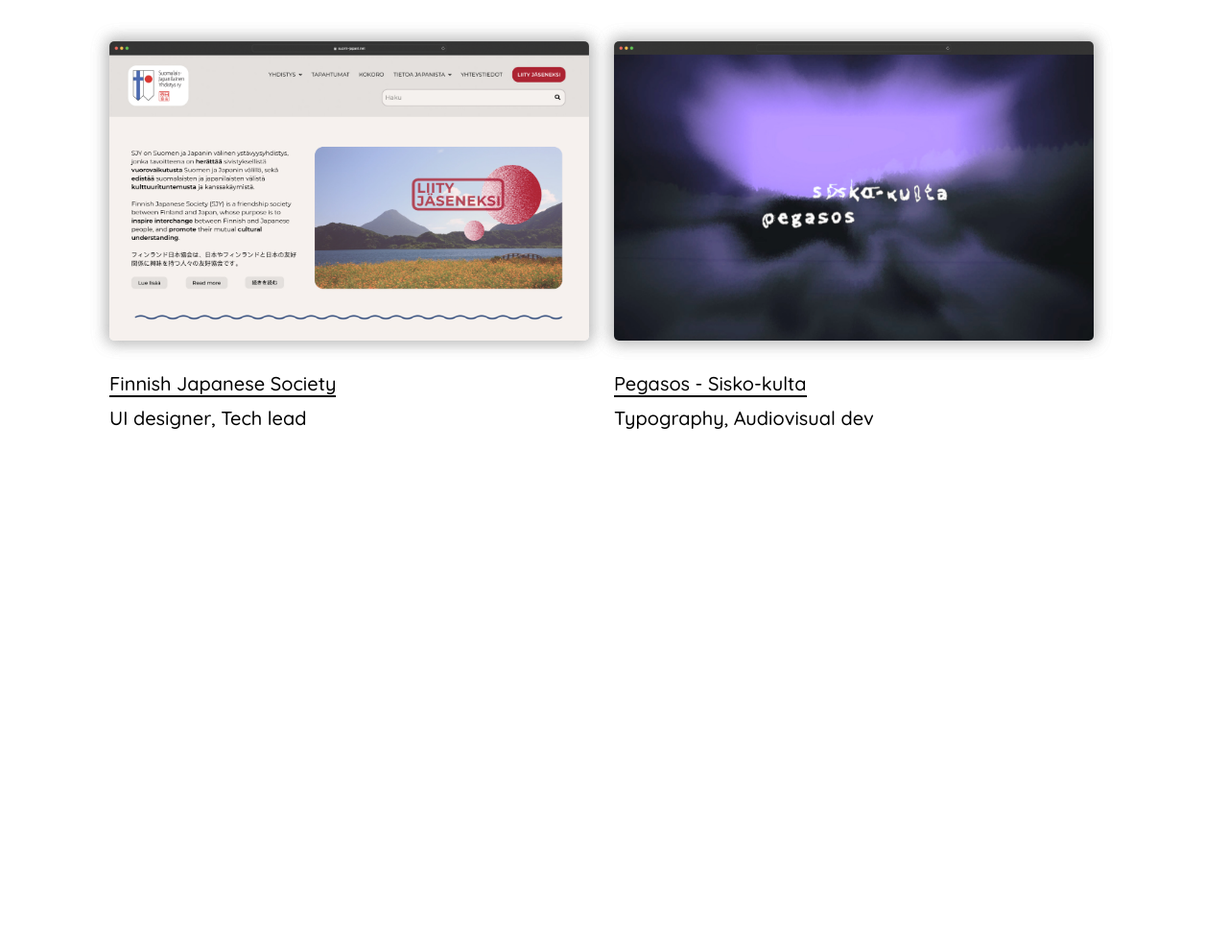
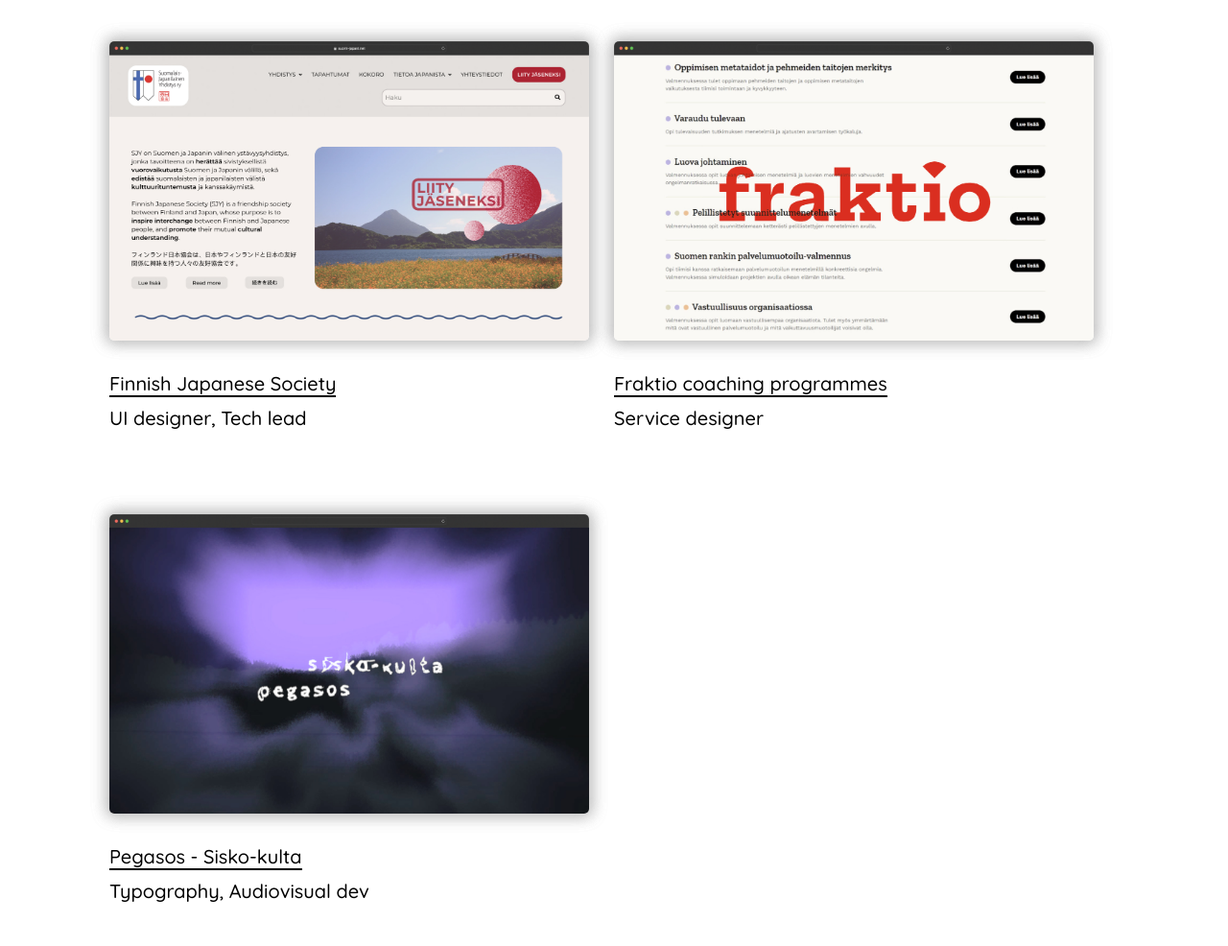
Before and after one commit to minorset/minorset.github.io, a plain HTML site: page index.html in a window 1280 px wide. Shown: the part 827-1813 px from the top of the page at 96% size. Before the commit the page ends 1515 px from the top, so only its background shows below. Drawn offline with Linux system fonts and the light colour scheme.

Commit message:
added fraktio

```diff
--- a/index.html
+++ b/index.html
@@ -205,7 +205,7 @@
             <h1 class="title">Nuutti Alfthan</h1>
         </div>
 		<p class="titles">
-			<a href="mailto:nuutti.alfthan@gmail.com">nuutti.alfthan@gmail.com</a> <span> · </span> <a target="_blank" href="https://www.are.na/nuutti-alfthan">are.na</a> <span> · </span> <a target="_blank" href="https://www.instagram.com/aallfftthhaann">instagram</a>
+			<a href="mailto:nuutti.alfthan@gmail.com">nuutti.alfthan@gmail.com</a> <span> · </span> <a target="_blank" href="https://www.linkedin.com/in/nuutti-alfthan-b1285121b">linkedin</a> <span> · </span> <a target="_blank" href="https://www.are.na/nuutti-alfthan">are.na</a> <span> · </span> <a target="_blank" href="https://www.instagram.com/aallfftthhaann">instagram</a>
 		</p>
 
 		<p><span style="color:#bac640">Digital designer</span> & <span style="color:#96889B">Creative technologist</span> operating from Helsinki, Finland.</p>
@@ -270,6 +270,24 @@
             <li>
 				<div class="content-container">
 					<div class="tile">
+						<a>
+							<img
+								src="/content/FRAKTIO.jpg"
+							/>
+						</a>
+					</div>
+					<p>
+						<a>Fraktio coaching programmes</a><br/>
+						Service designer <!--<span> - </span>-->
+                        <!--
+                        <a class="process" target="_blank" href="">Case study 🔗</a>
+                        -->
+					</p>
+				</div>
+			</li>
+            <li>
+				<div class="content-container">
+					<div class="tile">
 						<a target="_blank" href="https://www.youtube.com/watch?v=hmO8h_t_jLA">
 							<img
 								src="/content/PEGASOS.jpg"
```
Also changed, not shown: content/FRAKTIO.jpg (added).
